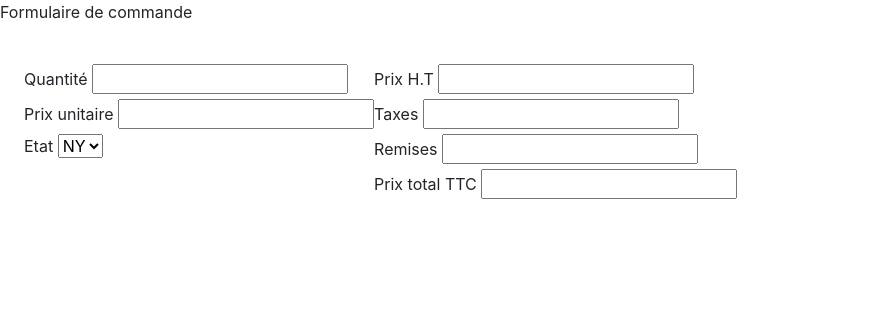
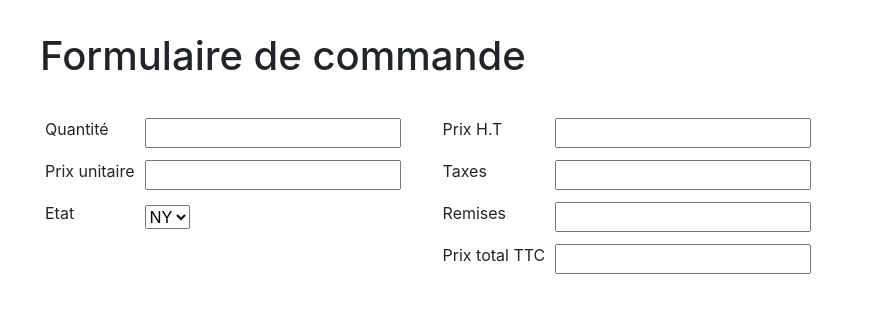
Before and after one commit to hippopovache/agile, a plain HTML site: page index.html in a window 1280 px wide. Shown: the whole page, without its empty margins (0-873 px from the left). Drawn offline with nearby package versions, Linux system fonts and the light colour scheme.

Commit message:
improved css

```diff
--- a/css.css
+++ b/css.css
@@ -8,3 +8,7 @@
     display: table;
     clear: both;
 }
+
+td {
+    padding: 5px;
+}
--- a/index.html
+++ b/index.html
@@ -5,18 +5,24 @@
         <title>Formulaire</title>
         <link rel="stylesheet" href="https://stackpath.bootstrapcdn.com/bootstrap/4.5.2/css/bootstrap.min.css">
         <link rel="stylesheet" href="css.css">
-
     </head>
     <body>
-        <p>Formulaire de commande</p>
         <div class="p-4">
-            <div class="column">
+            <h1 class="ml-2 p-2">Formulaire de commande</h1>
+            <div class="column p-3">
                 <form class="form">
-                    <label for="quantite">Quantité</label>
-                    <input type="number" id="quantite" min="0"><br>
-                    <label for="prixunitaire">Prix unitaire</label>
-                    <input type="number" id="prixunitaire" min="0" step="0.01"><br>
-                    <label for="etat">Etat</label>
+                    <table>
+                        <tr>
+                            <td><label for="quantite">Quantité</label></td>
+                            <td><input type="number" id="quantite" min="0"></td>
+                        </tr>
+                        <tr>
+                            <td><label for="prixunitaire">Prix unitaire</label></td>
+                            <td><input type="number" id="prixunitaire" min="0" step="0.01"></td>
+                        </tr>
+                        <tr>
+                            <td><label for="etat">Etat</label></td>
+                            <td>
                                 <select id="etat">
                                     <option value="NY">NY</option>
                                     <!--<option value="UT">UT</option>
@@ -24,17 +30,30 @@
                                     <option value="TX">TX</option>
                                     <option value="NV">NV</option>-->
                                 </select>
+                            </td>
+                        </tr>
+                    </table>
                 </form>
             </div>
-            <div class="column">
-                <label for="ht">Prix H.T</label>
-                <input id="ht" readonly><br>
-                <label for="tva">Taxes</label>
-                <input id="tva" readonly><br>
-                <label for="remise">Remises</label>
-                <input id="remise" readonly><br>
-                <label for="ttc">Prix total TTC</label>
-                <input id="ttc" readonly><br>
+            <div class="column p-3">
+                <table>
+                    <tr>
+                        <td><label for="ht">Prix H.T</label></td>
+                        <td><input id="ht" readonly></td>
+                    </tr>
+                    <tr>
+                        <td><label for="tva">Taxes</label></td>
+                        <td><input id="tva" readonly></td>
+                    </tr>
+                    <tr>
+                        <td><label for="remise">Remises</label></td>
+                        <td><input id="remise" readonly></td>
+                    </tr>
+                    <tr>
+                        <td><label for="ttc">Prix total TTC</label></td>
+                        <td><input id="ttc" readonly></td>
+                    </tr>
+                </table>
             </div>
         </div>
     </body>
```
Lines whose indentation alone changed are shown as unchanged.
